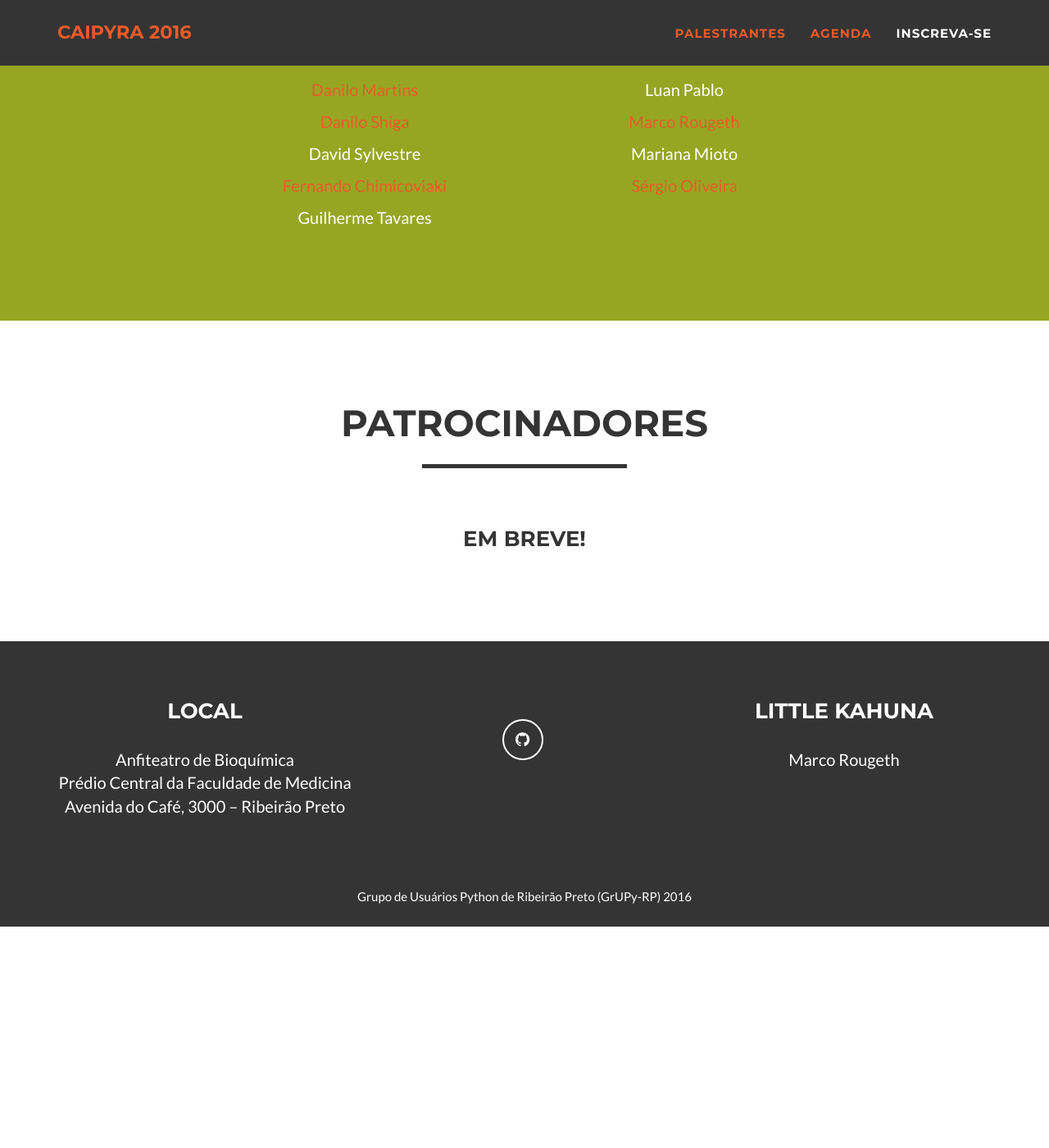
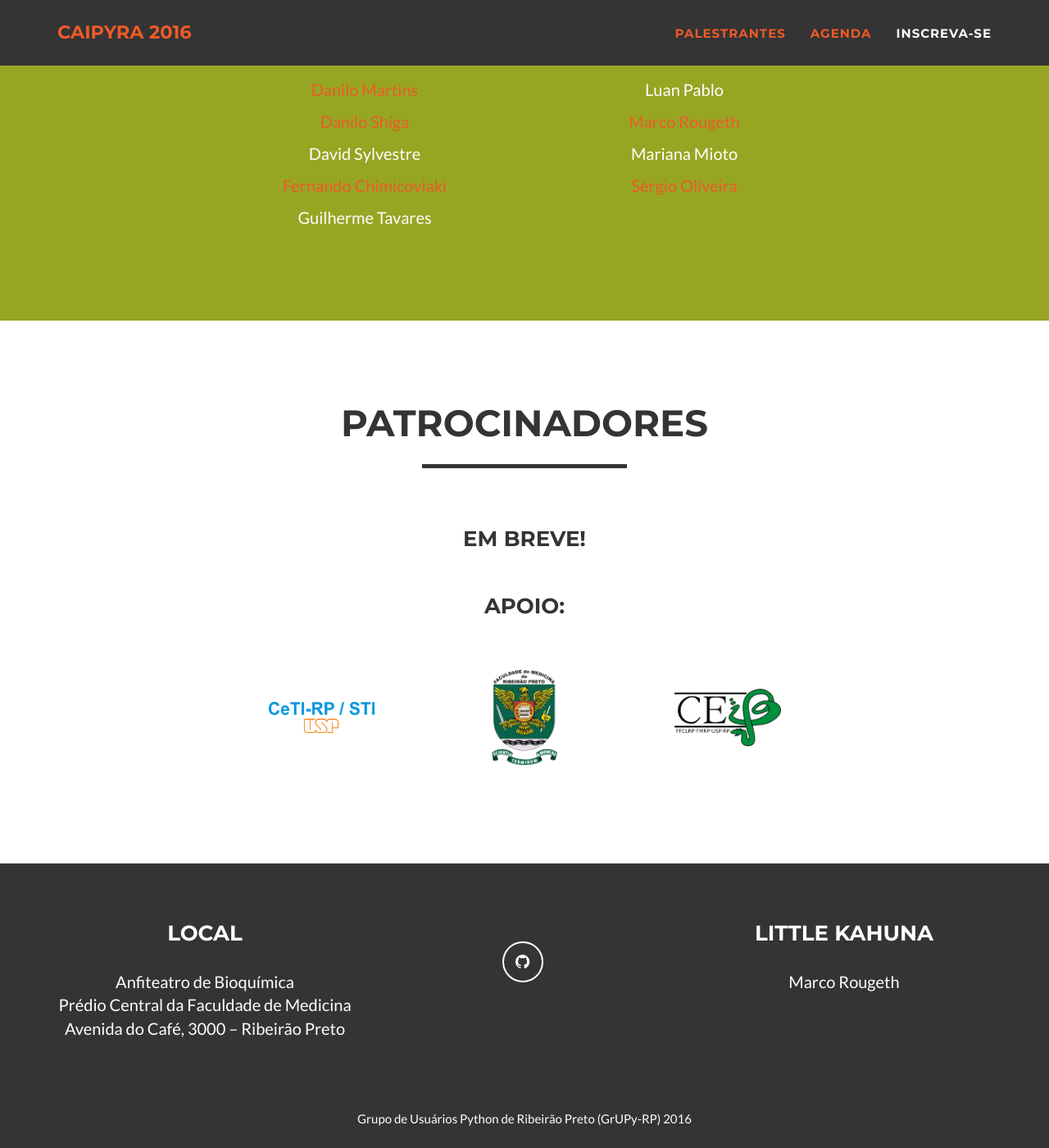
Before and after one commit to grupyrp/caipyra-2016, a Jekyll site: the page built from index.html, in a window 1280 px wide and 1400 px high, scrolled down 3136 px. Shown: the whole window at 82% size. Built offline with Jekyll 4.4.1, drawn with Linux system fonts in a browser that asks for light colours; before the commit the page ends 4266 px from its top, so only the background shows below that.

Commit message:
Added support logos to sponsors section

```diff
--- a/_includes/sponsors.html
+++ b/_includes/sponsors.html
@@ -11,7 +11,15 @@
 			<div class="col-lg-8 col-lg-offset-2">
                 <br>
                 <h3><center>Em breve!</center></h3>
-			</div>
-		</div>
-	</div>
+                <div class="row text-center">
+                    <hr class="hr-white">
+                    <h3><center>Apoio:</center></h3>
+                    <hr class="hr-white">
+                    <img class="img-support" src="img/logo_cetirp.png" alt="">
+                    <img class="img-support" id="img-support-fmrp" src="img/logo_fmrp.png" alt="">
+                    <img class="img-support" src="img/logo_ceib.png" alt="">
+                </div>
+            </div>
+        </div>
+    </div>
 </section>
```
Also changed, not shown: _includes/css/main.css (+12 -0 lines), img/logo_ceib.png (added), img/logo_cetirp.png (added), img/logo_fmrp.png (added).
